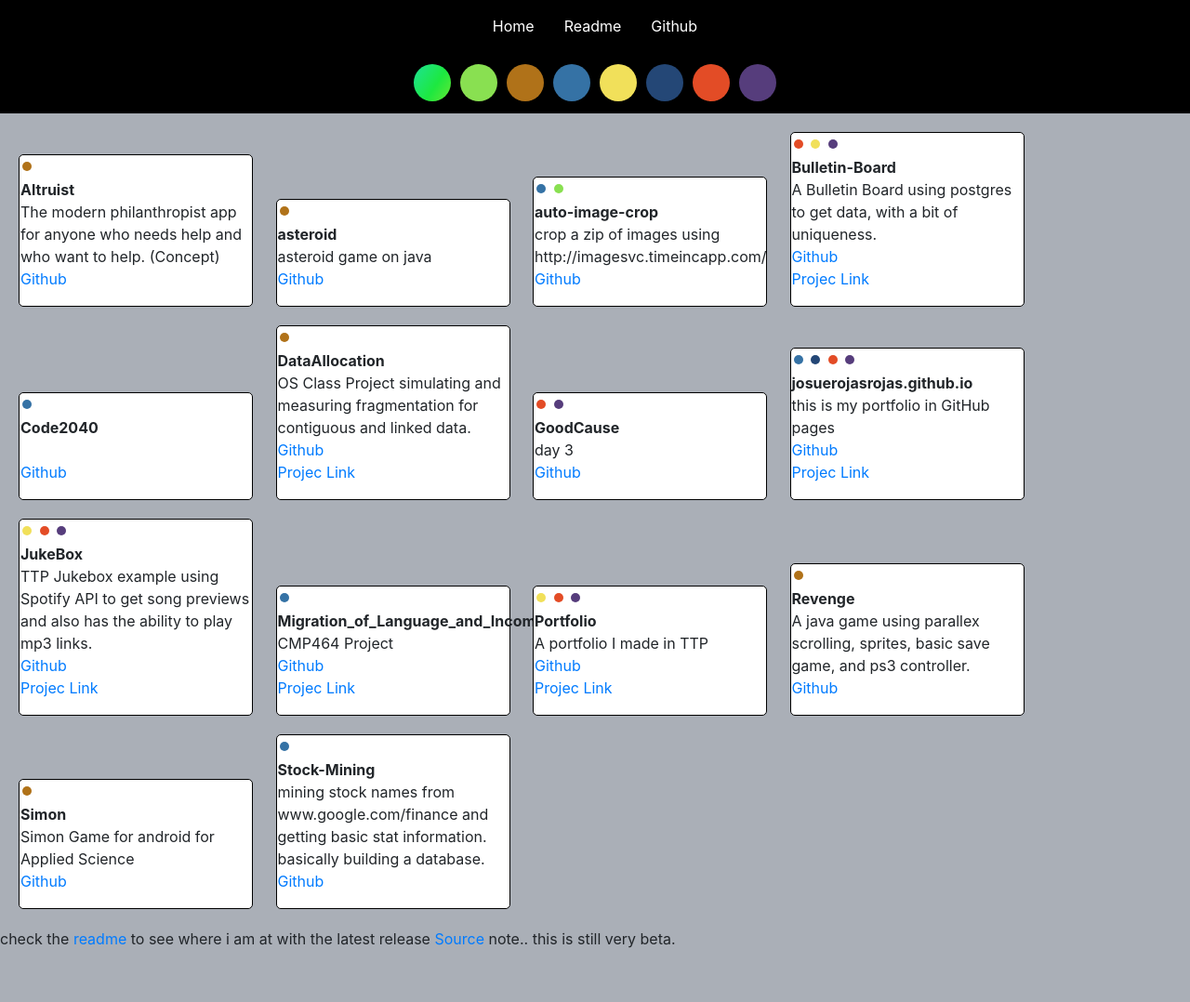
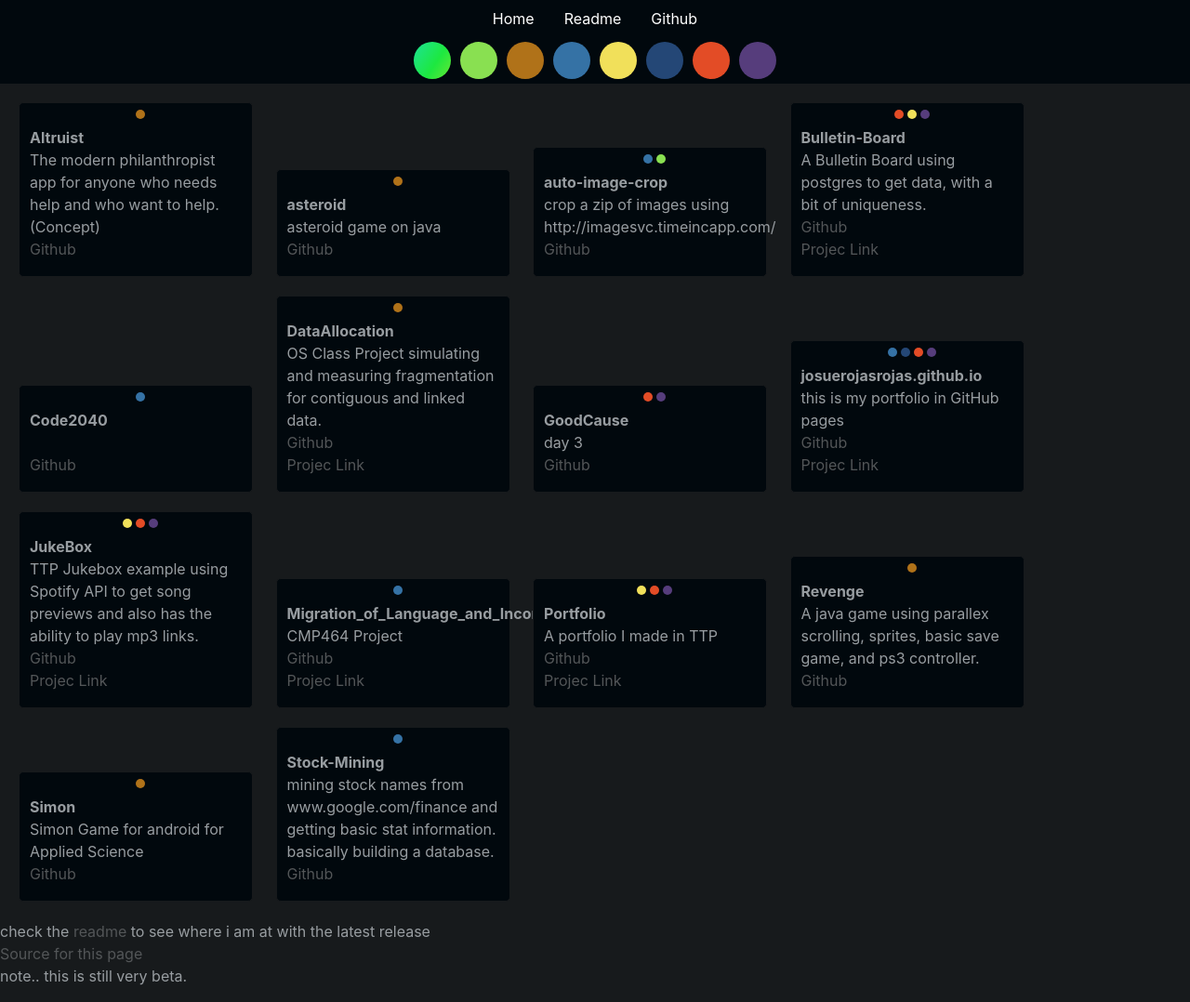
Before and after one commit to josue-rojas/josuerojasrojas.github.io-old, a Jekyll site: the page built from index.html, in a window 1280 px wide. Shown: the whole page at 93% size. Built offline with Jekyll 4.4.1, drawn with Linux system fonts in a browser that asks for light colours; nearby versions of some CDN libraries; before the commit the page ends 1038 px from its top, so only the background shows below that.

Commit message:
change color scheme; chage hide to fade; minor updates

```diff
--- a/_includes/footer.html
+++ b/_includes/footer.html
@@ -1,5 +1,7 @@
 {% if page.title !='readme' and page.title != 404 %}
 <p>check the <a href='/readme'>readme</a> to see where i am at with the latest release
-<a href='https://github.com/josuerojasrojas/josuerojasrojas.github.io'>Source</a>
-note.. this is still very beta.</b>
+  <br>
+<a href='https://github.com/josuerojasrojas/josuerojasrojas.github.io'>Source for this page</a>
+<br>
+note.. this is still very beta.</p>
 {% endif %}
--- a/_sass/_defaults.sass
+++ b/_sass/_defaults.sass
@@ -1,5 +1,20 @@
 //this sass is for defaults
+
+
+$lightess-color: #989DA1
+$light-color: #535658
+$medium-color: #171A1C
+$dark-color: #0D1E2B
+$darker-color: #01080D
+
 
 body
   margin: 0
-  background-color: #aaafb7
+  background-color: $medium-color
+a
+  color: $light-color
+  &:hover
+    color: $lightess-color
+    text-decoration: none
+h1, h2, h3, p
+  color: $lightess-color
--- a/_sass/_main.sass
+++ b/_sass/_main.sass
@@ -2,15 +2,22 @@
 .main
   margin: 10px
 .repo
-  background-color: white
+  background-color: $darker-color
   width: 100%
   margin: 10px 0
   +max-mobile
     width: 20%
     margin: 10px
   display: inline-block
-  border: 1px solid black
+  border: 1px solid $medium-color
   padding: 1px
   border-radius: 5px
   .content
-    margin: 0
+    margin: 0 10px 10px 10px
+  .languages
+    margin-left: 10px
+    +max-mobile
+      display: flex
+      justify-content: center
+  .title
+    text-align: center
--- a/_sass/_navbar.sass
+++ b/_sass/_navbar.sass
@@ -1,11 +1,12 @@
 //this sass is for navigation bar and sub navs
 
 .navbar, .submenu
-  background-color: black
+  background-color: $darker-color
   width: 100vw
   display: flex
   flex-direction: column
   justify-content: center
+  padding: 0px
   ul
     overflow: hidden
     list-style-type: none
@@ -16,13 +17,14 @@
     float: left
     color: white
   li a
+    border-radius: 5px
     display: block
     color: white
     padding: 8px 16px
     text-decoration: none
     text-align: center
     &:hover
-      background-color: #555
+      color: $light-color
 
 
 .submenu, .language
@@ -76,35 +78,11 @@
     margin: 2px
     border-radius: 50%
 
-//rainbow animation for some browsers
-@-webkit-keyframes rainbow
+//rainbow animation
++keyframes(rainbow)
     0%
       background-position: 0% 82%
     50%
       background-position: 100% 19%
     100%
       background-position: 0% 82%
-
-@-moz-keyframes rainbow
-    0%
-      background-position: 0% 82%
-    50%
-      background-position: 100% 19%
-    100%
-      background-position: 0% 82%
-
-@-o-keyframes rainbow
-    0%
-      background-position: 0% 82%
-    50%
-      background-position: 100% 19%
-    100%
-      background-position: 0% 82%
-
-@keyframes rainbow
-    0%
-      background-position: 0% 82%
-    50%
-      background-position: 100% 19%
-    100%
-      background-position: 0% 82%
--- a/index.html
+++ b/index.html
@@ -18,14 +18,16 @@ title: Portfolio Home
 <div class="main">
 	{% for repo in site.data.data.repos %}
 	<div class='repo {% for language in repo.languages %} {{ language[0] }} {% endfor %}'>
+		<div class='languages'>
 		{% for language in repo.languages %}
 		<div class='language'>
 			<span class='{{ language[0] }}'>
 			</span>
 		</div>
 		{% endfor %}
+	</div>
 		<div class='content'>
-			<p><b>{{ repo.repo_name }}</b>
+			<p><b class='title'>{{ repo.repo_name }}</b>
 				<br>
 				{{ repo.description }}
 				<br>
```
Also changed, not shown: resources/js/main.coffee (+11 -5 lines), 1 other file.
